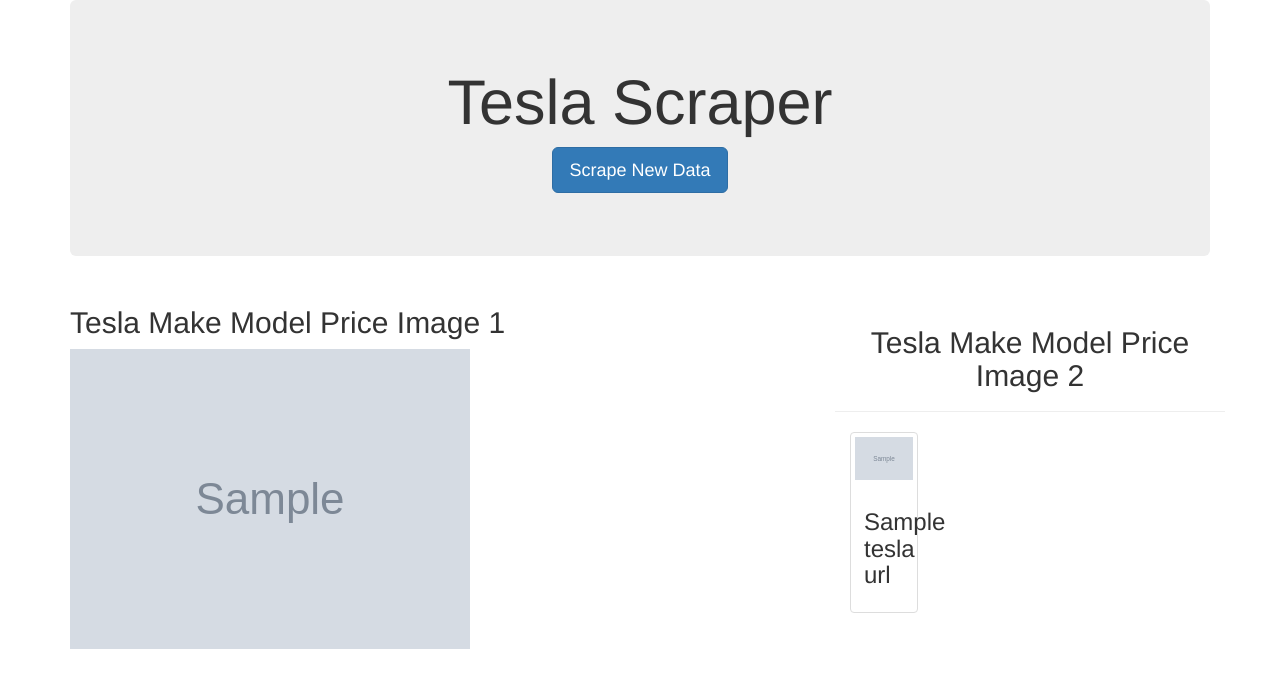
After one commit to sissa81/legendary-system, a Flask app: template Toshi_0901/templates/index1.html in a window 1280 px wide. The commit adds this page. Shown: the top 688 px of the page. Run offline with Flask 2, Linux system fonts and the light colour scheme; the template is opened without the code that fills it: most values are stand-ins (such as "Sample title", 1, 10 or a date in 2020); grey boxes marked "Sample" are stand-in pictures; some libraries are stand-ins or nearby versions.

Commit message:
updated codes

```diff
--- a/Toshi_0901/app.py
+++ b/Toshi_0901/app.py
@@ -1,6 +1,6 @@
 from flask import Flask, render_template, redirect
 from flask_pymongo import PyMongo
-import tesla_scraper
+import scrape_tesla
 
 app = Flask(__name__)
 
--- /dev/null
+++ b/Toshi_0901/templates/index1.html
@@ -0,0 +1,53 @@
+<!DOCTYPE html>
+<html lang="en">
+
+  <head>
+    <meta charset="UTF-8" />
+    <meta name="viewport" content="width=device-width, initial-scale=1.0" />
+    <meta http-equiv="X-UA-Compatible" content="ie=edge" />
+    <title>Tesla Scraper</title>
+    <link
+      rel="stylesheet"
+      href="https://maxcdn.bootstrapcdn.com/bootstrap/3.3.7/css/bootstrap.min.css"
+    />
+  </head>
+  <body>
+    <div class="container">
+      <!-- Add Jumbotron to Header -->
+      <div class="jumbotron text-center">
+        <h1>Tesla Scraper</h1>
+        <!-- Add a button to activate scraping script -->
+        <p><a class="btn btn-primary btn-lg" href="/scrape" role="button">Scrape New Data</a></p>
+      </div>
+
+      <div class="row" id="mars-featured-image">
+        <div class="col-md-8">
+          <h2>Tesla Make Model Price Image 1</h2>
+
+          <img
+            src="{{ tesla.tesla_image | default('static/images/error.png', true) }}"
+            class="img-responsive"
+            alt="Responsive image"
+          />
+        </div>
+
+        <div class="col-md-4">
+      <div class="row" id="tesla-url">
+        <div class="page-header">
+          <h2 class="text-center">Tesla Make Model Price Image 2</h2>
+        </div>
+
+        {% for tesla_url in tesla.tesla_urls %}
+        <div class="col-md-3">
+          <div class="thumbnail">
+            <img src="{{tesla_url.img_url | default('static/images/error.png', true)}}" alt="...">
+            <div class="caption">
+              <h3>{{tesla_url.title}}</h3>
+            </div>
+          </div>
+        </div>
+        {% endfor %}
+      </div>
+    </div>
+  </body>
+</html>
```
Also changed, not shown: Toshi_0901/scrape_tesla.py (+17 -37 lines), Toshi_0901/templates/index.html (+1 -19 lines), 1 other file.
